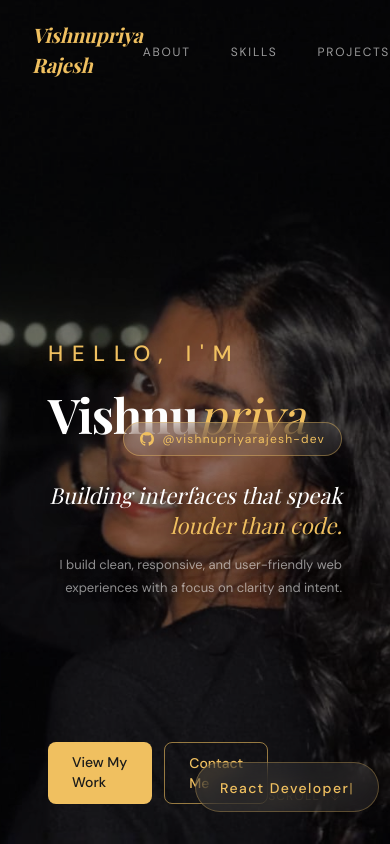
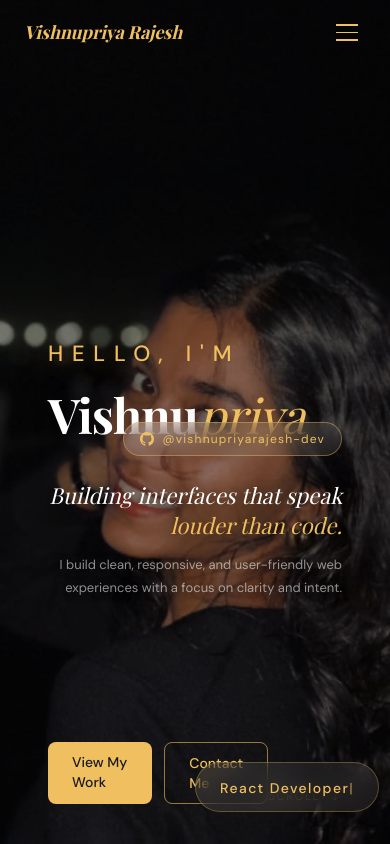
Before and after one commit to vishnupriyarajesh-dev/portfolio, a React (Vite) app: page / in a window 390 px wide. Shown: the top 844 px of the page. Built offline with nearby package versions, Linux system fonts and the light colour scheme; a web font is replaced by a local one.

Commit message:
Add hamburger menu for mobile

```diff
--- a/src/components/Navbar.tsx
+++ b/src/components/Navbar.tsx
@@ -2,6 +2,7 @@ import { useState, useEffect } from 'react'
 
 const Navbar = () => {
   const [scrolled, setScrolled] = useState(false)
+  const [menuOpen, setMenuOpen] = useState(false)
   const [active, setActive] = useState('')
 
   useEffect(() => {
@@ -17,40 +18,47 @@ const Navbar = () => {
     { label: 'Contact', href: '#contact' },
   ]
 
+  const handleLink = (href: string) => {
+    setActive(href)
+    setMenuOpen(false)
+  }
+
   return (
+    <>
       <nav
         className="fixed top-0 w-full z-50 transition-all duration-500"
         style={{
-        background: scrolled ? 'rgba(8,8,8,0.92)' : 'transparent',
-        backdropFilter: scrolled ? 'blur(16px)' : 'none',
-        borderBottom: scrolled ? '1px solid rgba(240,192,96,0.12)' : '1px solid transparent',
+          background: scrolled || menuOpen ? 'rgba(8,8,8,0.95)' : 'transparent',
+          backdropFilter: scrolled || menuOpen ? 'blur(16px)' : 'none',
+          borderBottom: scrolled || menuOpen ? '1px solid rgba(240,192,96,0.12)' : '1px solid transparent',
         }}
       >
-      <div className="max-w-6xl mx-auto px-8 py-5 flex justify-between items-center">
+        <div className="max-w-6xl mx-auto px-6 py-4 flex justify-between items-center">
 
           {/* Logo */}
           <a
             href="#"
             style={{
               fontFamily: "'Playfair Display', serif",
-            fontSize: '20px',
+              fontSize: '18px',
               fontWeight: 700,
               fontStyle: 'italic',
               color: '#f0c060',
               textDecoration: 'none',
               letterSpacing: '-0.01em',
+              whiteSpace: 'nowrap',
             }}
           >
             Vishnupriya Rajesh
           </a>
 
-        {/* Links */}
-        <ul className="flex items-center gap-10" style={{ listStyle: 'none', margin: 0, padding: 0 }}>
+          {/* Desktop links */}
+          <ul className="hidden md:flex items-center gap-10" style={{ listStyle: 'none', margin: 0, padding: 0 }}>
             {links.map(link => (
               <li key={link.label}>
                 <a
                   href={link.href}
-                onClick={() => setActive(link.href)}
+                  onClick={() => handleLink(link.href)}
                   style={{
                     fontFamily: "'DM Sans', sans-serif",
                     fontSize: '12px',
@@ -68,24 +76,15 @@ const Navbar = () => {
                   }}
                 >
                   {link.label}
-                {/* underline on active */}
                   {active === link.href && (
-                  <span
-                    style={{
-                      position: 'absolute',
-                      bottom: 0,
-                      left: 0,
-                      width: '100%',
-                      height: '1px',
-                      background: '#f0c060',
-                    }}
-                  />
+                    <span style={{
+                      position: 'absolute', bottom: 0, left: 0,
+                      width: '100%', height: '1px', background: '#f0c060',
+                    }} />
                   )}
                 </a>
               </li>
             ))}
-
-          {/* CTA */}
             <li>
               <a
                 href="mailto:vishnupriyarajesh7b@gmail.com"
@@ -100,25 +99,95 @@ const Navbar = () => {
                   borderRadius: '6px',
                   textDecoration: 'none',
                   fontWeight: 500,
-                transition: 'background 0.25s, box-shadow 0.25s',
                   boxShadow: '0 0 16px rgba(240,192,96,0.2)',
+                  transition: 'background 0.25s',
                 }}
-              onMouseEnter={e => {
-                (e.currentTarget as HTMLAnchorElement).style.background = '#e0b050'
-                ;(e.currentTarget as HTMLAnchorElement).style.boxShadow = '0 0 24px rgba(240,192,96,0.35)'
-              }}
-              onMouseLeave={e => {
-                (e.currentTarget as HTMLAnchorElement).style.background = '#f0c060'
-                ;(e.currentTarget as HTMLAnchorElement).style.boxShadow = '0 0 16px rgba(240,192,96,0.2)'
-              }}
+                onMouseEnter={e => (e.currentTarget as HTMLAnchorElement).style.background = '#e0b050'}
+                onMouseLeave={e => (e.currentTarget as HTMLAnchorElement).style.background = '#f0c060'}
               >
                 Hire Me
               </a>
             </li>
           </ul>
 
+          {/* Hamburger — mobile only */}
+          <button
+            className="md:hidden flex flex-col gap-1.5 p-2"
+            onClick={() => setMenuOpen(!menuOpen)}
+            style={{ background: 'transparent', border: 'none', cursor: 'pointer' }}
+          >
+            <span style={{
+              display: 'block', width: '22px', height: '1.5px',
+              background: '#f0c060',
+              transition: 'transform 0.3s, opacity 0.3s',
+              transform: menuOpen ? 'translateY(5px) rotate(45deg)' : 'none',
+            }} />
+            <span style={{
+              display: 'block', width: '22px', height: '1.5px',
+              background: '#f0c060',
+              opacity: menuOpen ? 0 : 1,
+              transition: 'opacity 0.3s',
+            }} />
+            <span style={{
+              display: 'block', width: '22px', height: '1.5px',
+              background: '#f0c060',
+              transition: 'transform 0.3s, opacity 0.3s',
+              transform: menuOpen ? 'translateY(-5px) rotate(-45deg)' : 'none',
+            }} />
+          </button>
+
+        </div>
+
+        {/* Mobile dropdown menu */}
+        <div
+          className="md:hidden overflow-hidden transition-all duration-300"
+          style={{ maxHeight: menuOpen ? '320px' : '0px' }}
+        >
+          <div style={{ borderTop: '1px solid rgba(240,192,96,0.1)', padding: '16px 24px 24px' }}>
+            {links.map(link => (
+              <a
+                key={link.label}
+                href={link.href}
+                onClick={() => handleLink(link.href)}
+                style={{
+                  display: 'block',
+                  fontFamily: "'DM Sans', sans-serif",
+                  fontSize: '13px',
+                  letterSpacing: '0.2em',
+                  textTransform: 'uppercase',
+                  color: active === link.href ? '#f0c060' : 'rgba(255,255,255,0.6)',
+                  textDecoration: 'none',
+                  padding: '12px 0',
+                  borderBottom: '1px solid rgba(255,255,255,0.05)',
+                  transition: 'color 0.25s',
+                }}
+              >
+                {link.label}
+              </a>
+            ))}
+            <a
+              href="mailto:vishnupriyarajesh7b@gmail.com"
+              style={{
+                display: 'inline-block',
+                marginTop: '16px',
+                fontFamily: "'DM Sans', sans-serif",
+                fontSize: '12px',
+                letterSpacing: '0.12em',
+                textTransform: 'uppercase',
+                color: '#0c0c0c',
+                background: '#f0c060',
+                padding: '10px 24px',
+                borderRadius: '6px',
+                textDecoration: 'none',
+                fontWeight: 500,
+              }}
+            >
+              Hire Me
+            </a>
+          </div>
         </div>
       </nav>
+    </>
   )
 }
 
```
Lines whose indentation alone changed are shown as unchanged.
